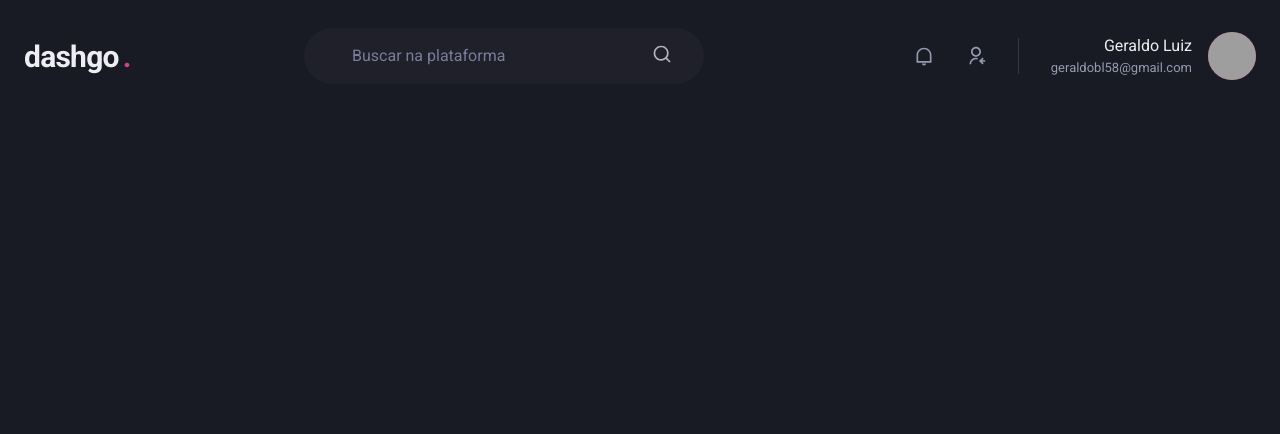
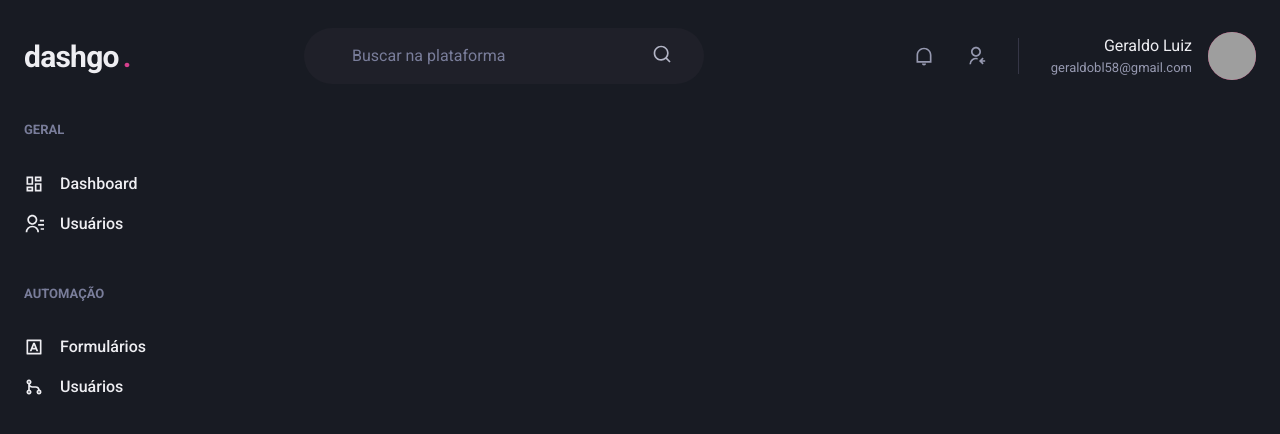
Before and after one commit to geraldobl58/ignite-dashgo, a Next.js app: page /dashboard in a window 1280 px wide. Shown: the top 434 px of the page. Built offline with nearby package versions, Linux system fonts and the light colour scheme; grey boxes are pictures that could not be loaded.

Commit message:
feat: Sidebar component

```diff
--- /dev/null
+++ b/src/components/Sidebar.tsx
@@ -0,0 +1,37 @@
+import { Box, Stack, Text, Link, Icon } from "@chakra-ui/react"
+import { RiContactsLine, RiDashboardLine, RiGitMergeLine, RiInputMethodLine } from 'react-icons/ri'
+
+export function Sidebar() {
+  return (
+    <Box as="aside" w="64" mr="8">
+      <Stack spacing="12" align="flex-start">
+        <Box>
+          <Text fontWeight="bold" color="gray.400" fontSize="small">GERAL</Text>
+          <Stack spacing="4" mt="8" align="stretch">
+            <Link display="flex" alignItems="center">
+              <Icon as={RiDashboardLine} fontSize="20" />
+              <Text ml="4" fontWeight="medium">Dashboard</Text>
+            </Link>
+            <Link display="flex" alignItems="center">
+              <Icon as={RiContactsLine} fontSize="20" />
+              <Text ml="4" fontWeight="medium">Usuários</Text>
+            </Link>
+          </Stack>
+        </Box>
+        <Box>
+          <Text fontWeight="bold" color="gray.400" fontSize="small">AUTOMAÇÃO</Text>
+          <Stack spacing="4" mt="8" align="stretch">
+            <Link display="flex" alignItems="center">
+              <Icon as={RiInputMethodLine} fontSize="20" />
+              <Text ml="4" fontWeight="medium">Formulários</Text>
+            </Link>
+            <Link display="flex" alignItems="center">
+              <Icon as={RiGitMergeLine} fontSize="20" />
+              <Text ml="4" fontWeight="medium">Usuários</Text>
+            </Link>
+          </Stack>
+        </Box>
+      </Stack>
+    </Box>
+  )
+}
--- a/src/pages/dashboard.tsx
+++ b/src/pages/dashboard.tsx
@@ -1,7 +1,16 @@
+import { Flex } from "@chakra-ui/react";
+
 import { Header } from "../components/Header";
+import { Sidebar } from "../components/Sidebar";
 
 export default function Dashboard() {
   return (
-    <Header />
+    <Flex direction="column" h="100vh">
+      <Header />
+
+      <Flex w="100%" my="6" maxWidth={1480} mx="auto" px="6">
+        <Sidebar />
+      </Flex>
+    </Flex>
   )
 }
```
